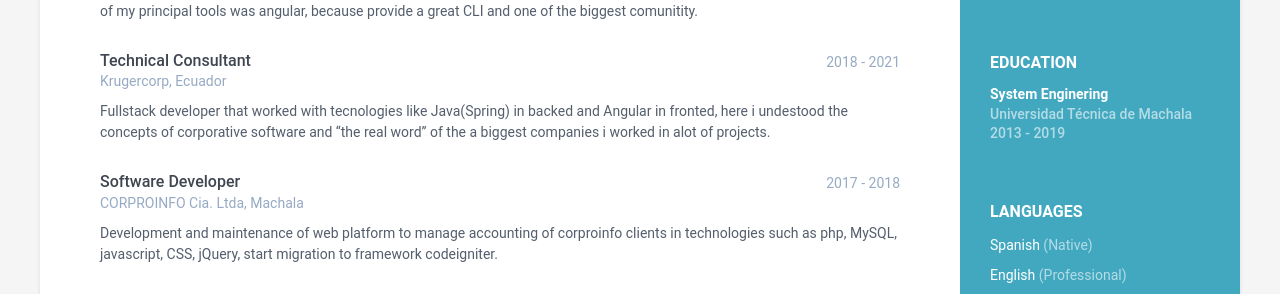
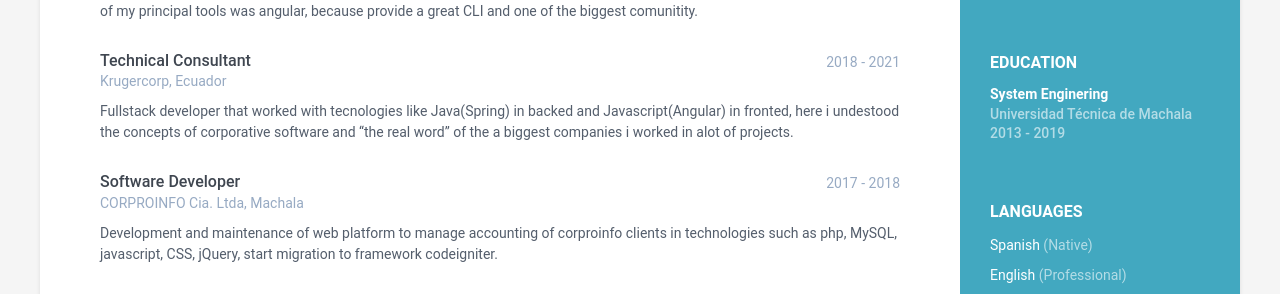
Before and after one commit to elcordova/caring-europa-fe48a, a Jekyll site: the page built from index.html, in a window 1280 px wide. Shown: the part 519-813 px from the top of the page. Built offline with Jekyll 4.4.1, drawn with Linux system fonts in a browser that asks for light colours.

Commit message:
data.yml: changed

```diff
--- a/_data/data.yml
+++ b/_data/data.yml
@@ -75,7 +75,7 @@ experiences:
     company: 'Krugercorp, Ecuador'
     details: >
       Fullstack developer that worked with tecnologies like Java(Spring) in backed and
-      Angular in fronted,
+      Javascript(Angular) in fronted,
 
       here i undestood the concepts of corporative software and "the real word"
       of the a biggest companies i worked in alot of projects.
```
